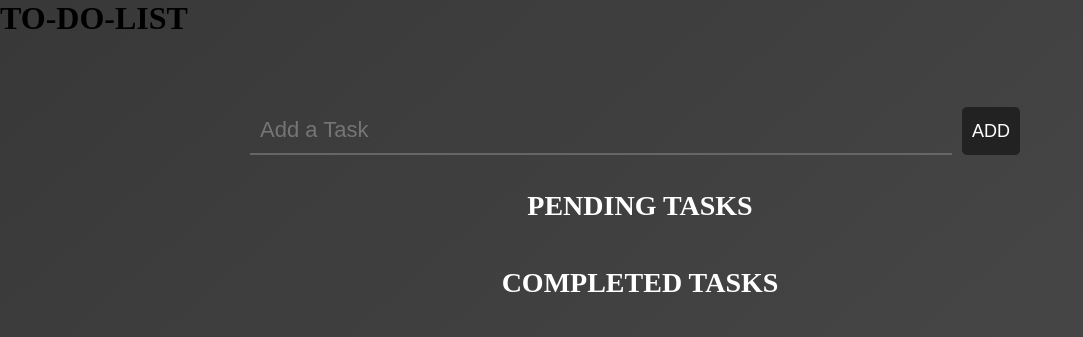
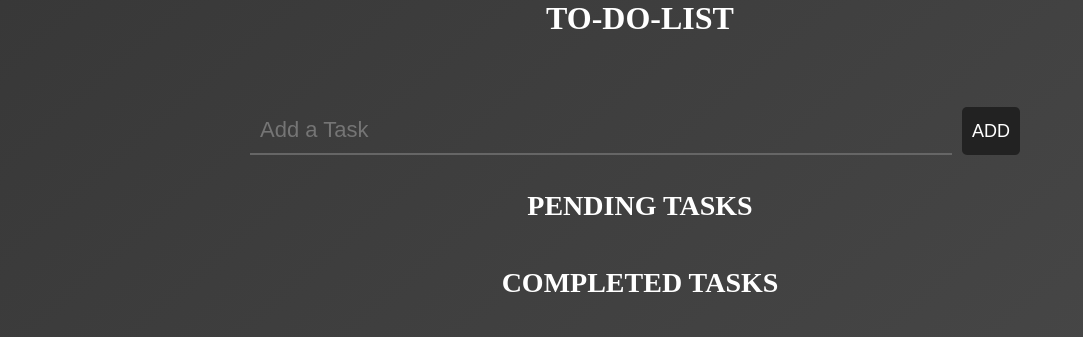
Before and after one commit to mmanojsai27/OIBSIP-Task3, a plain HTML site: page index.html in a window 1280 px wide. Shown: the whole page, without its empty margins (0-1083 px from the left). Drawn offline with Linux system fonts and the light colour scheme.

Commit message:
Update style.css

```diff
--- a/style.css
+++ b/style.css
@@ -89,3 +89,9 @@ li button{
 	outline: none;
 	cursor: pointer;
 }
+.h1{
+
+	margin: 0%;
+	text-align: center;
+	color: #ffffff;
+}
```
